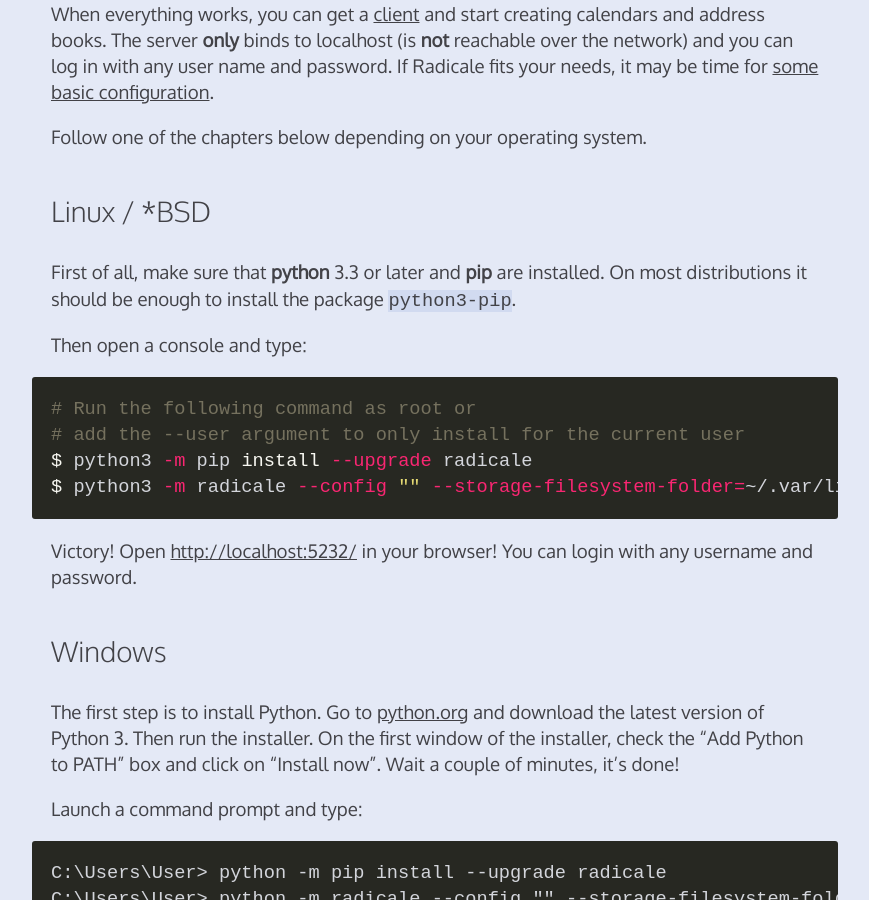
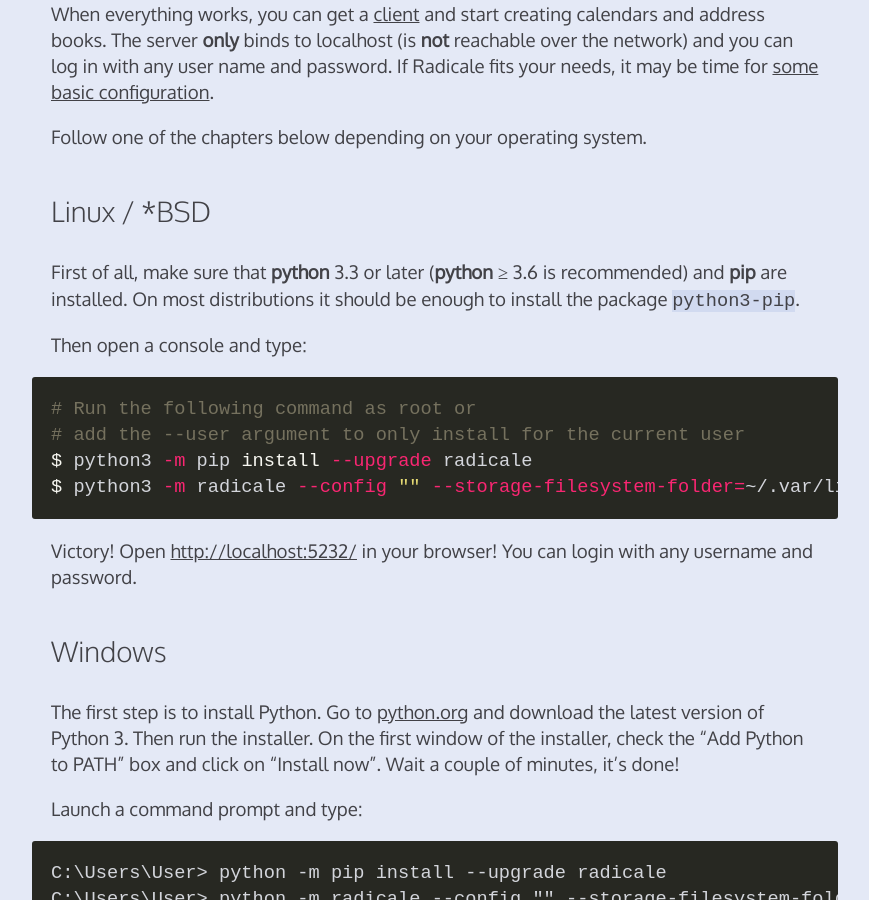
Before and after one commit to Kozea/Radicale, a Jekyll site: the page built from tutorial.md, in a window 1280 px wide and 900 px high, scrolled down 365 px. Shown: the whole window, without its empty margins (205-1074 px from the left). Built offline with Jekyll 4.4.1, drawn with Linux system fonts in a browser that asks for light colours.

Commit message:
Recommend python >= 3.6

```diff
--- a/tutorial.md
+++ b/tutorial.md
@@ -18,9 +18,9 @@
 
 ## Linux / \*BSD
 
-First of all, make sure that **python** 3.3 or later and **pip** are
-installed. On most distributions it should be enough to install the package
-``python3-pip``.
+First of all, make sure that **python** 3.3 or later (**python** ≥ 3.6 is
+recommended) and **pip** are installed. On most distributions it should be
+enough to install the package ``python3-pip``.
 
 Then open a console and type:
 
```
